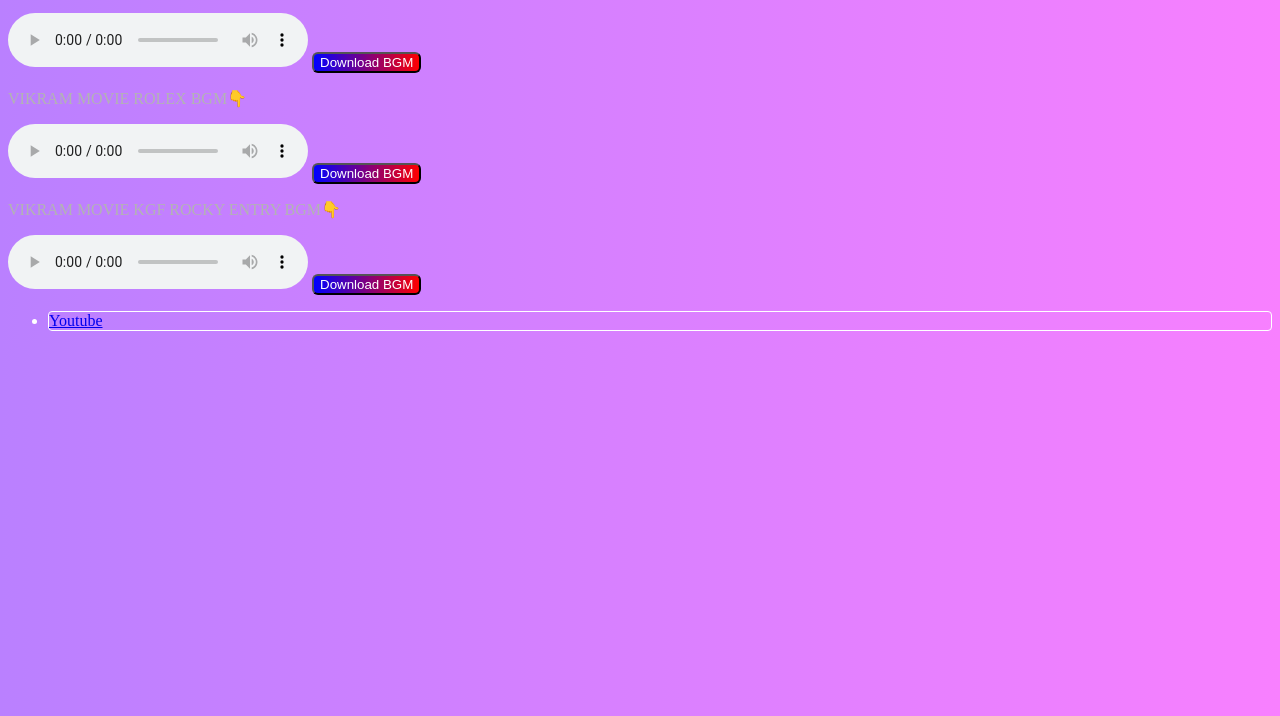
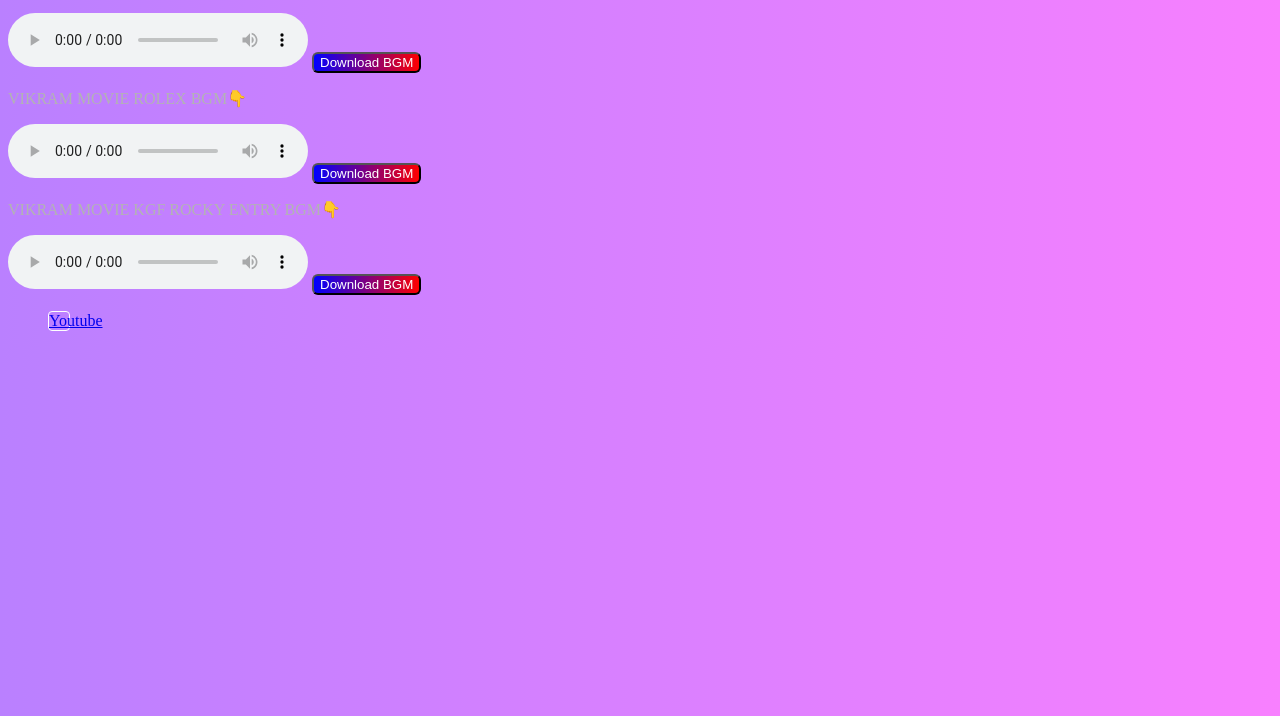
Before and after one commit to Akasharts/MoviezLoverz, a plain HTML site: page index.html in a window 1280 px wide. Shown: the part 84-800 px from the top of the page. Drawn offline with Linux system fonts and the light colour scheme.

Commit message:
Update index.html

```diff
--- a/index.html
+++ b/index.html
@@ -67,6 +67,8 @@
 color:#fff;
 border:1px solid #fff;
 border-radius: 4px;
+list-style:none;
+Width:20px;
 }
 </style>
 
```
